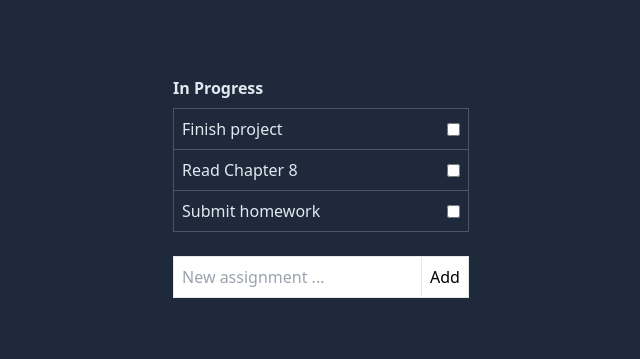
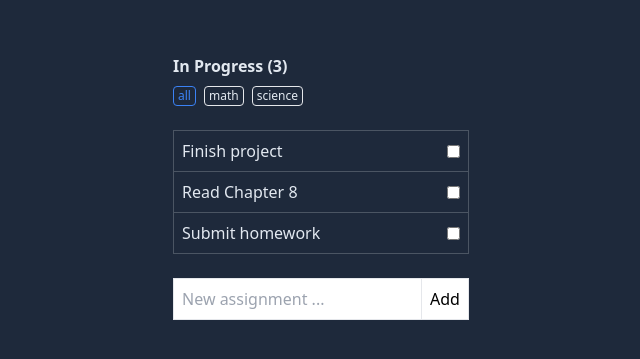
Before and after one commit to surshr/surshr.github.io, a plain HTML site: page index.html in a window 1280 px wide. Shown: the part 213-572 px from the top of the page, without its empty margins (319-959 px from the left). Drawn offline with nearby package versions, Linux system fonts and the light colour scheme.

Commit message:
add AssignmentTags component

```diff
--- a/index.html
+++ b/index.html
@@ -2,7 +2,7 @@
 <html lang="=en" class="h-full bg-slate-800 text-slate-200">
 <head>
     <meta charset="UTF-8">
-    <title>Lesson 3: Lists & Computed Properties</title>
+    <title>Vue Components</title>
     <script src="https://unpkg.com/vue@3"></script>
     <script src="https://cdn.tailwindcss.com"></script>
 </head>
--- a/js/components/AssignmentList.js
+++ b/js/components/AssignmentList.js
@@ -1,19 +1,27 @@
 import Assignment from "./Assignment.js"
+import AssignmentTags from "./AssignmentTags.js";
 
 export default {
-    components: { Assignment },
+    components: { Assignment, AssignmentTags },
 
     template: `
         <section v-show="assignments.length">
-            <h2 class="font-bold mb-2">{{ title }}</h2>
+            <h2 class="font-bold mb-2">
+                {{ title }}
+                <span>({{ assignments.length }})</span>
+            </h2>
 
-            <ul class="border border-gray-600 divide-y divide-gray-600">
+            <assignment-tags
+                v-model:currentTag="currentTag"
+                :initial-tags="assignments.map(a => a.tag)"
+            ></assignment-tags>
+
+            <ul class="border border-gray-600 divide-y divide-gray-600 mt-6">
                 <assignment
-                    v-for="assignment in assignments"
+                    v-for="assignment in filteredAssignments"
                     :key="assignment.id"
                     :assignment="assignment"
                 ></assignment>
-
             </ul>
         </section>
     `,
@@ -21,6 +29,23 @@ export default {
     props: {
         assignments: Array,
         title: String
+    },
+
+    data() {
+        return {
+            currentTag: 'all'
+        };
+    },
+
+    computed: {
+        filteredAssignments() {
+            if (this.currentTag === 'all') {
+                return this.assignments;
+            }
+
+            return this.assignments.filter(a => a.tag === this.currentTag);
+        },
+
     }
 
 }
--- /dev/null
+++ b/js/components/AssignmentTags.js
@@ -0,0 +1,25 @@
+export default {
+    template: `
+        <div class="flex gap-2">
+            <button
+                @click="$emit('update:currentTag', tag)"
+                v-for="tag in tags"
+                class="border rounded px-1 py-px text-xs"
+                :class="{
+                    'border-blue-500 text-blue-500': tag === currentTag
+                }"
+            >{{ tag }}</button>
+        </div>
+    `,
+
+    props: {
+        initialTags: Array,
+        currentTag: String
+    },
+
+    computed: {
+        tags() {
+            return ['all', ...new Set(this.initialTags)];
+        }
+    }
+}
--- a/js/components/Assignments.js
+++ b/js/components/Assignments.js
@@ -16,9 +16,9 @@ export default {
     data () {
         return {
             assignments: [
-                { name: "Finish project", complete: false, id: 1},
-                { name: "Read Chapter 8", complete: false, id: 2},
-                { name: "Submit homework", complete: false, id: 3},
+                { name: "Finish project", complete: false, id: 1, tag: 'math'},
+                { name: "Read Chapter 8", complete: false, id: 2, tag: 'science'},
+                { name: "Submit homework", complete: false, id: 3, tag: 'math'},
             ],
         }
     },
```
